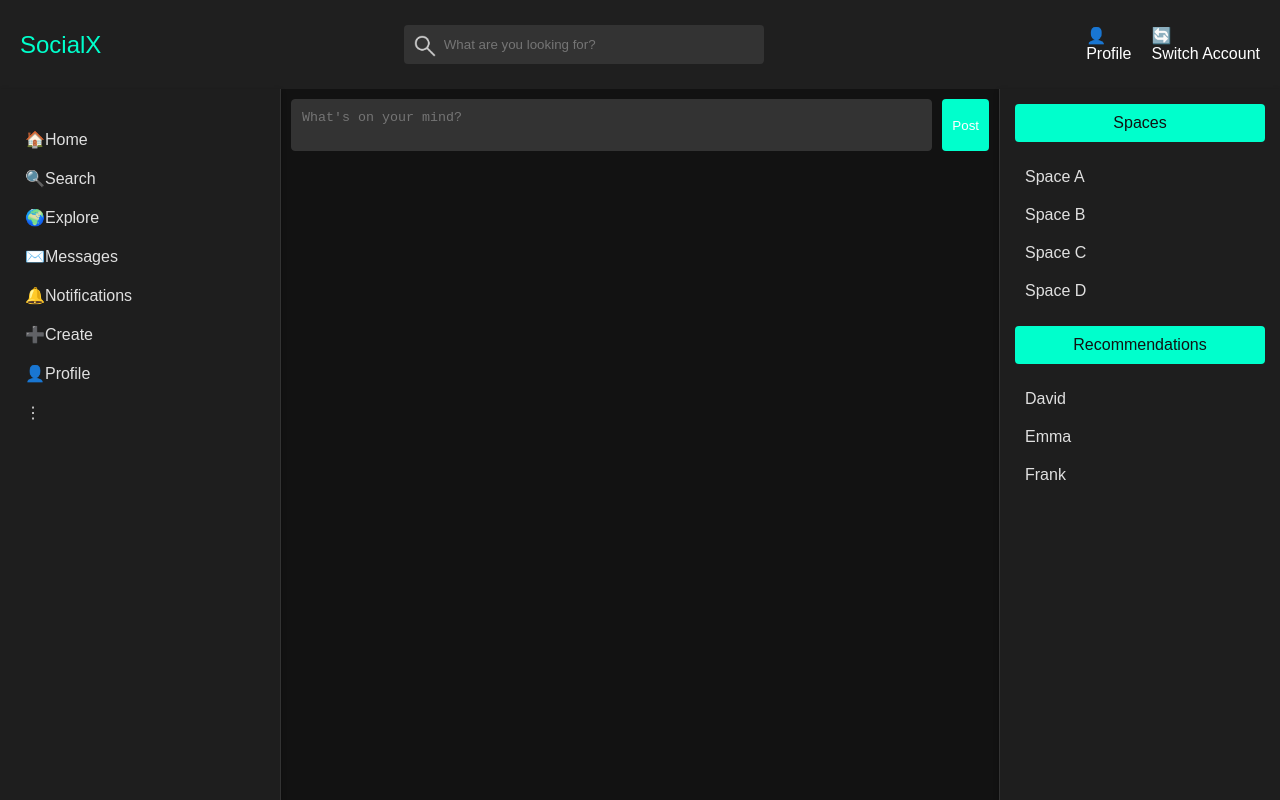
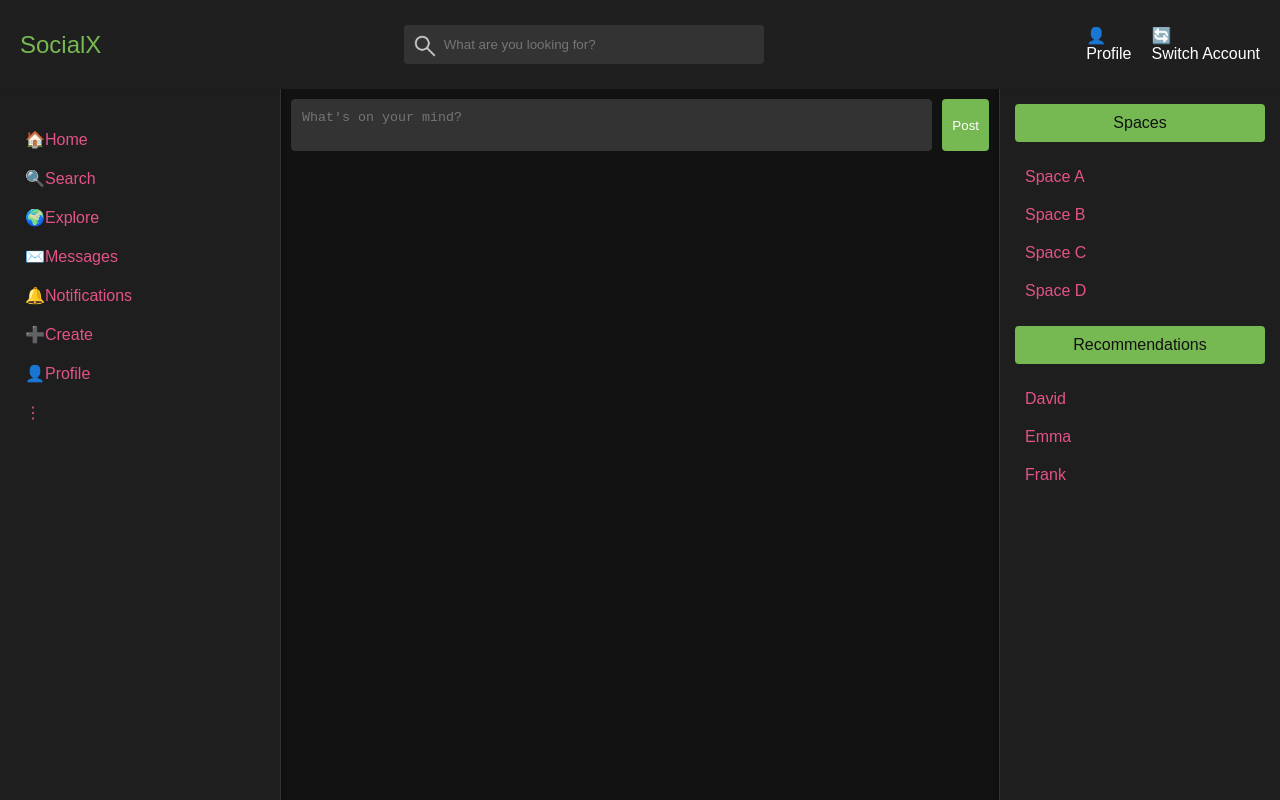
Before and after one commit to Anu-De/SocialX, a website with bundled scripts: page client/public/index.html in a window 1280 px wide. Built offline with nearby package versions, Linux system fonts and the light colour scheme.

Commit message:
Update index.css

```diff
--- a/client/src/css/index.css
+++ b/client/src/css/index.css
@@ -23,7 +23,7 @@ header {
     padding: 10px 20px;
 }
 .section-title {
-    background-color: #00ffcc; /* Title background color */
+    background-color: #76B952; /* Updated to green */
     color: #121212; /* Title text color */
     padding: 10px;
     border-radius: 4px;
@@ -46,7 +46,7 @@ header {
 
 .logo {
     font-size: 24px;
-    color: #00ffcc; /* Vibrant color */
+    color: #76B952; /* Updated to green */
 }
 
 .search-bar {
@@ -56,19 +56,8 @@ header {
     border-radius: 4px;
     background-image: url(../images/search-removebg-preview.png);
     background-size: 6%;
-    /* background-attachment: fixed; */
-
-
     background-color: #333;
     color: #fff;
-
-    /* width: 100%; */
-    /* box-sizing: border-box; */
-    /* border: 2px solid #ccc; */
-    /* border-radius: 4px; */
-    /* font-size: 16px; */
-    /* background-color: white; */
-    /* background-image: url('searchicon.png'); */
     background-position: 10px 10px;
     background-repeat: no-repeat;
     padding: 12px 20px 12px 40px;
@@ -115,6 +104,7 @@ header {
     display: flex;
     align-items: center;
     cursor: pointer;
+    color: #E35388; /* Updated to pink */
 }
 
 .left-sidebar li:hover, .right-sidebar li:hover {
@@ -146,13 +136,13 @@ button {
     margin-left: 10px;
     border: none;
     border-radius: 4px;
-    background-color: #00ffcc; /* Button color */
+    background-color: #76B952; /* Button color updated to green */
     color: white;
     cursor: pointer;
 }
 
 button:hover {
-    background-color: #00cc99; /* Button hover color */
+    background-color: #5E9944; /* Button hover color */
 }
 
 .posts {
@@ -173,7 +163,6 @@ button:hover {
     display: block;
     margin-top: 10px;
 }
-
 
 .actions {
     margin-top: 10px;
@@ -198,9 +187,9 @@ button:hover {
 
 .tag-submit {
     margin-left: 5px;
-    background-color: #00ffcc; /* Tag button color */
+    background-color: #76B952; /* Tag button color updated to green */
 }
 
 .tag-submit:hover {
-    background-color: #00cc99; /* Tag button hover color */
+    background-color: #5E9944; /* Tag button hover color */
 }
```
